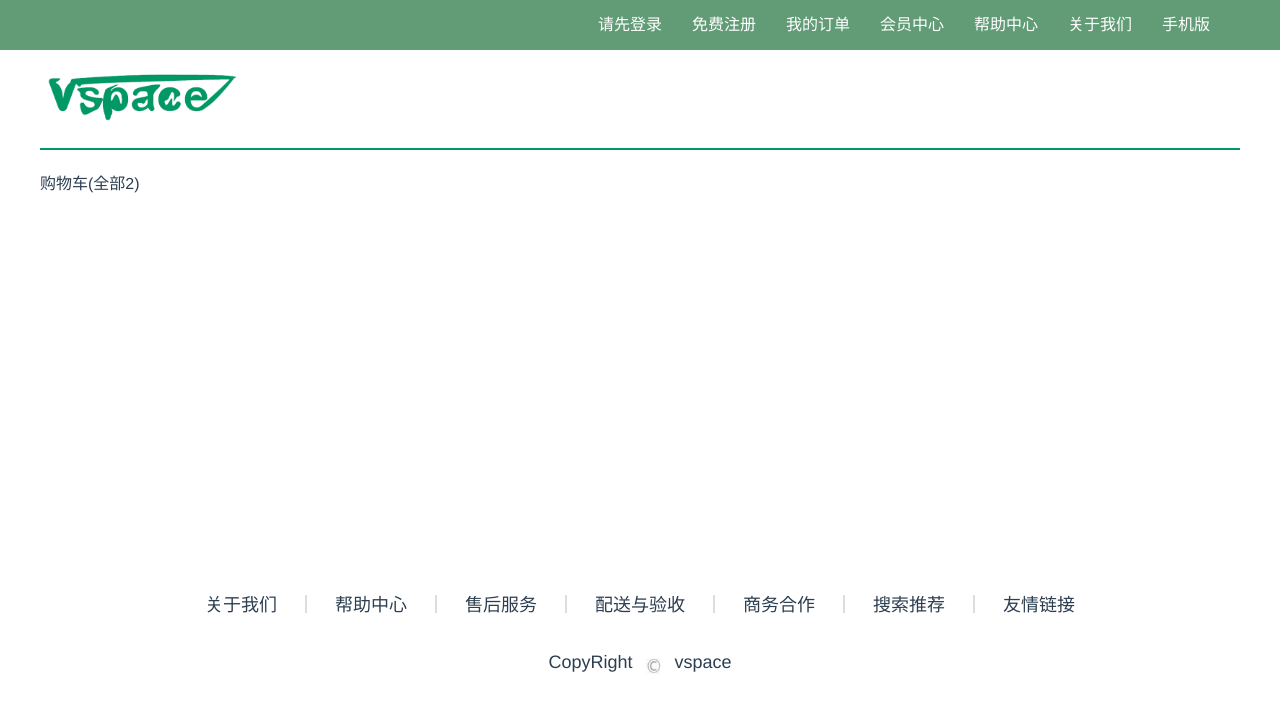
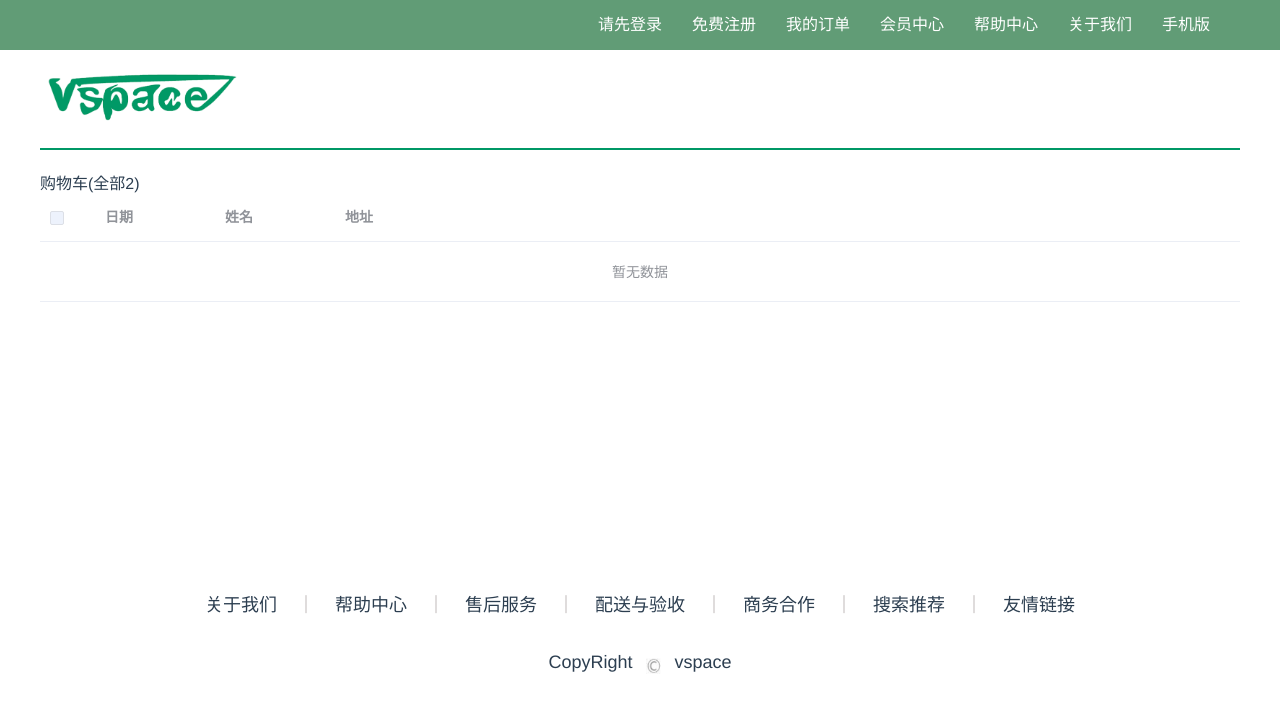
Before and after one commit to Lambda-Git/vspace, a Vue app: page /#/shoppingCart in a window 1280 px wide. Shown: the top 712 px of the page. Built offline with nearby package versions, Linux system fonts and the light colour scheme.

Commit message:
fix: 购物车

```diff
--- a/src/pages/shoppingCart.vue
+++ b/src/pages/shoppingCart.vue
@@ -8,9 +8,27 @@
     </div>
     <div class="line"></div>
     <div class="cards">
-      <div class="title" style="display: flex;">
-         <div>购物车</div>
-         <div>(全部2)</div>
+      <div class="title" style="display: flex">
+        <div>购物车</div>
+        <div>(全部2)</div>
+      </div>
+      <div>
+        <el-table
+          ref="multipleTable"
+          :data="tableData"
+          tooltip-effect="dark"
+          style="width: 100%"
+          @selection-change="handleSelectionChange"
+        >
+          <el-table-column type="selection" width="55"> </el-table-column>
+          <el-table-column label="日期" width="120">
+            <template slot-scope="scope">{{ scope.row.date }}</template>
+          </el-table-column>
+          <el-table-column prop="name" label="姓名" width="120">
+          </el-table-column>
+          <el-table-column prop="address" label="地址" show-overflow-tooltip>
+          </el-table-column>
+        </el-table>
       </div>
     </div>
     <Footer></Footer>
@@ -69,5 +87,4 @@ export default {
   margin: auto;
   height: 400px;
 }
-
 </style>
```
